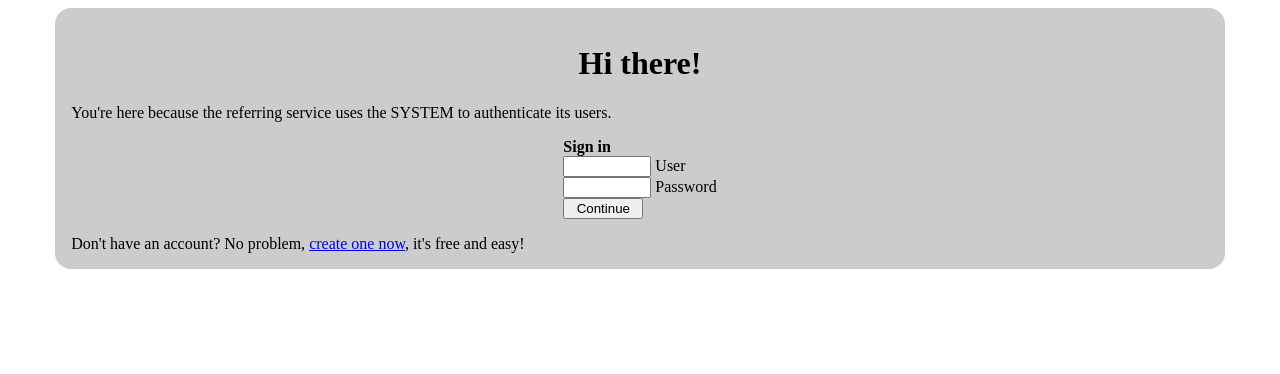
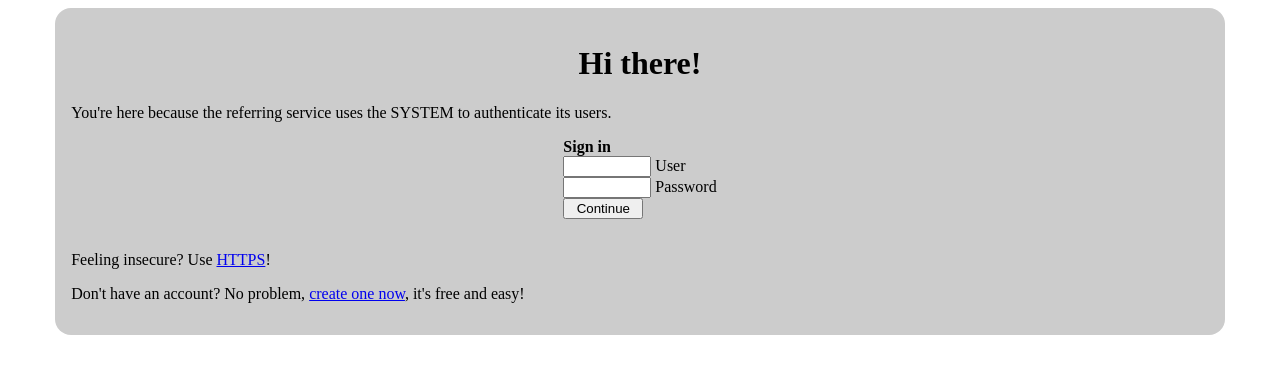
Before and after one commit to kitinfo/system, a PHP site: page / in a window 1280 px wide. Shown: the top 374 px of the page. Run offline with PHP 8.4, Linux system fonts and the light colour scheme.

Commit message:
add link to tls version

```diff
--- a/verify/index.php
+++ b/verify/index.php
@@ -42,7 +42,12 @@
 								</form>
 							</div>
 						</div>
-						Don't have an account? No problem, <a href="../">create one now</a>, it's free and easy!
+						<p>
+							Feeling insecure? Use <a href="https://<?php print($_SERVER["SERVER_NAME"].$_SERVER["REQUEST_URI"]) ?>">HTTPS</a>!
+						</p>
+						<p>
+							Don't have an account? No problem, <a href="../">create one now</a>, it's free and easy!
+						</p>
 					</div>
 				</body>
 			</html>
```
